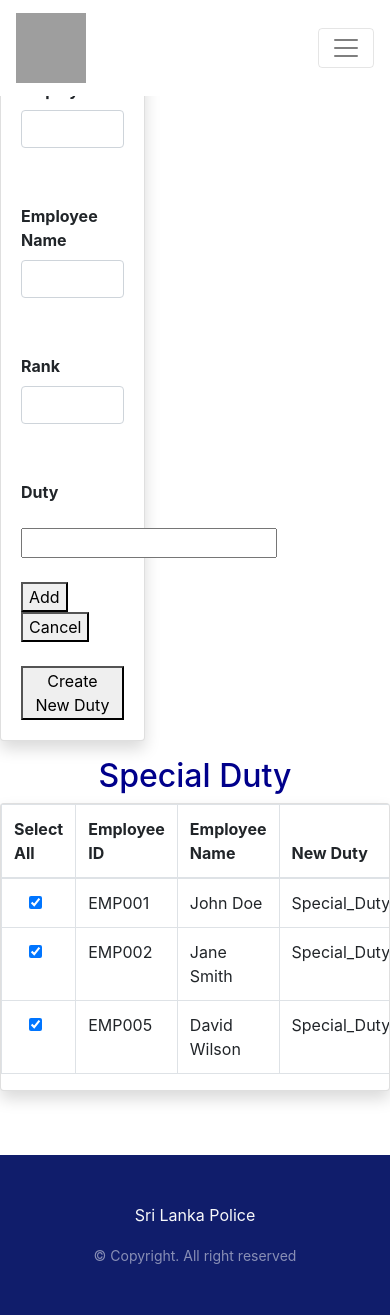
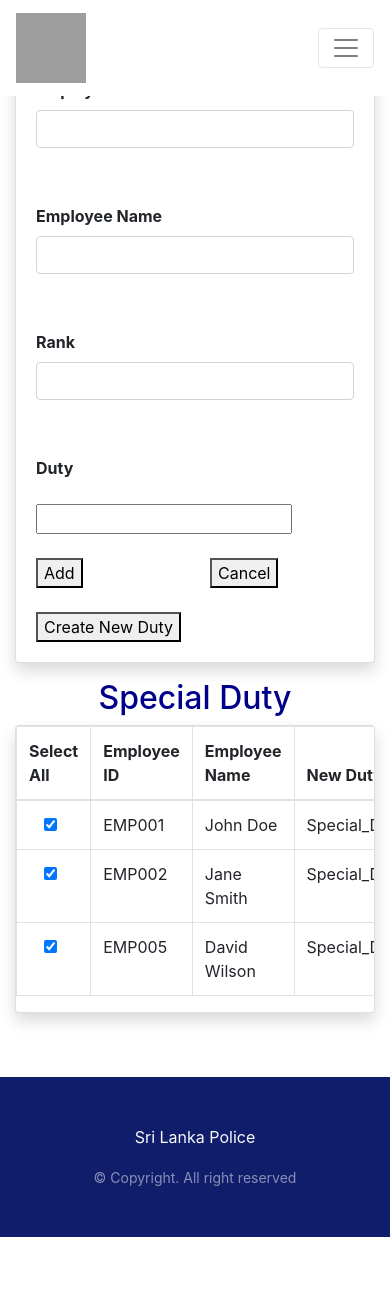
Before and after one commit to SA-Tester/SL-Police-Management-System, a PHP site: page /special-duty.php in a window 390 px wide; the page is wider, and only the part inside the window is pictured. After the commit the page ends 1237 px from the top of that part, so only its background shows below. Run offline with PHP 8.4, Linux system fonts and the light colour scheme; grey boxes are pictures that could not be loaded.

Commit message:
Update special-duty.php

```diff
--- a/src/special-duty.php
+++ b/src/special-duty.php
@@ -26,9 +26,9 @@
     <!---------------------------------------------------->
 
 
-    <div class="containter-lg py-md-5">
+    <div class="container">
         <div class="row">
-            <div class="col-5" >
+            <div class="col-md-6" >
 
                 <div class="card shadow mb-3">
                     <div class="card-header py-3 text-center">
@@ -87,7 +87,7 @@
                 </div>
             </div>
 
-            <div class="col-lg">
+            <div class="col-md-6">
                 <h2 style="color: darkblue; text-align: center;">Special Duty</h2>
                         <div class="card shadow mb-3">
                             <div class="table-responsive">
```
